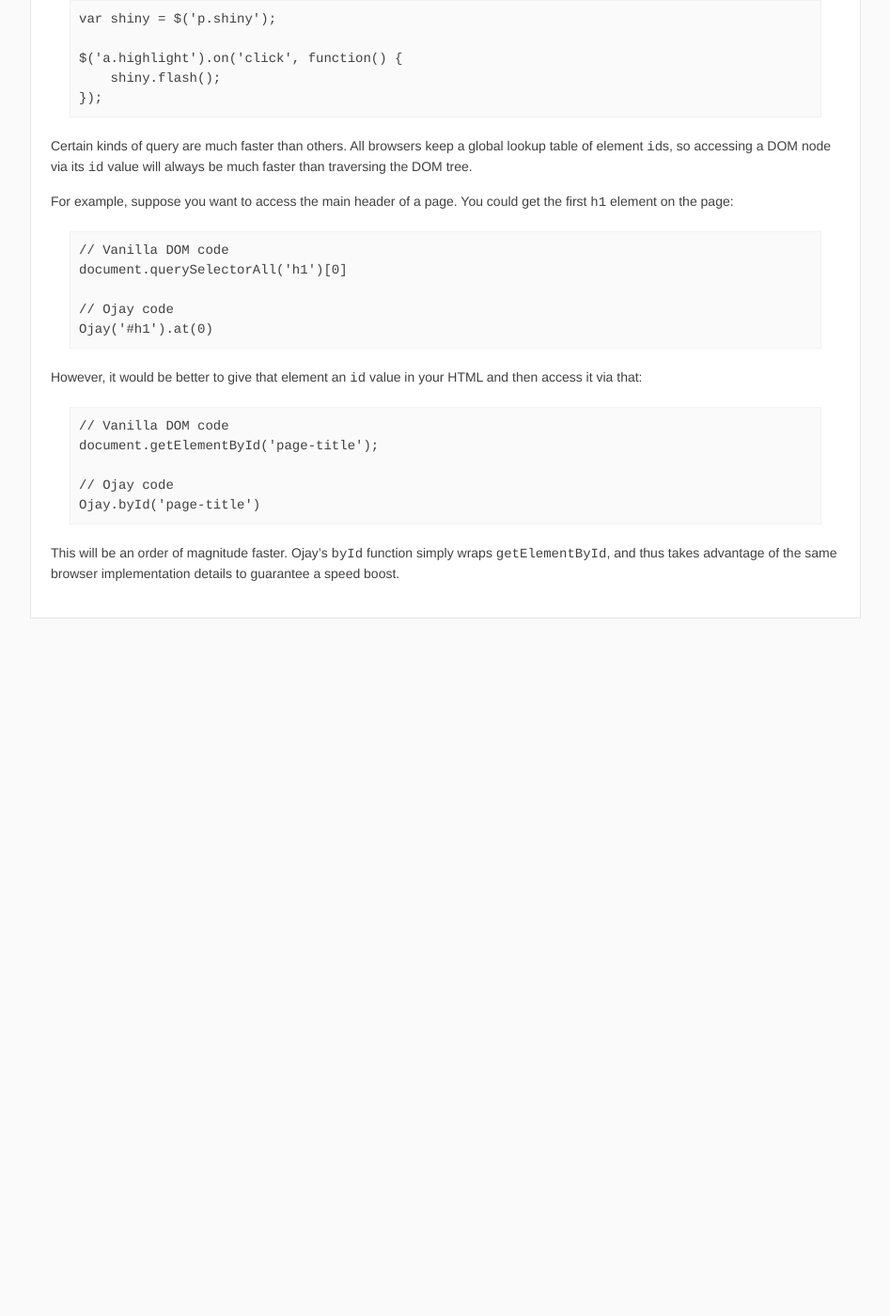
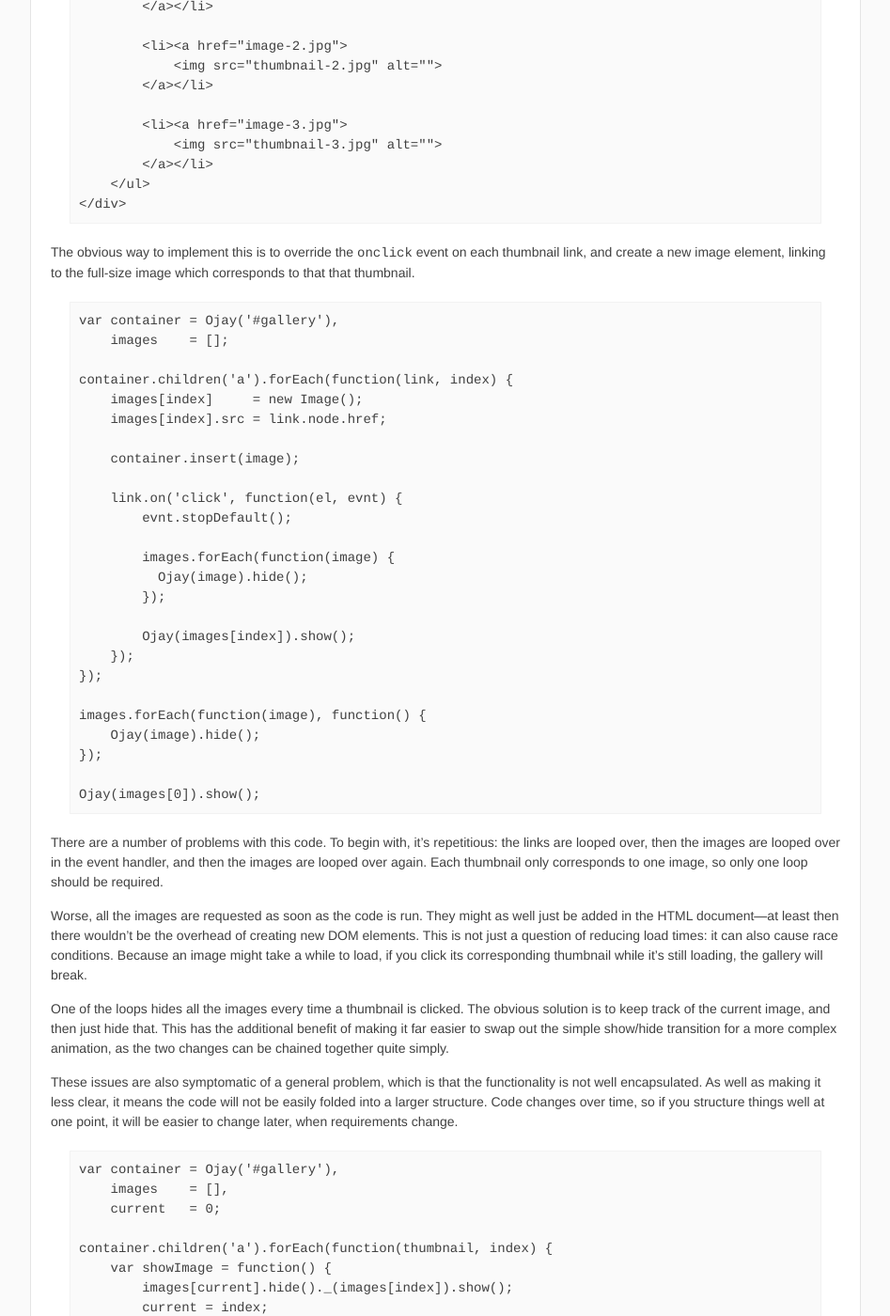
Before and after one commit to othermedia/js-handbook, a Jekyll site: the page built from index.md, in a window 1280 px wide and 1400 px high, scrolled down 2933 px. Shown: the whole window at 94% size, without its empty margins (166-1113 px from the left). Built offline with Jekyll 4.4.1, drawn with Linux system fonts in a browser that asks for light colours; Markdown is read by kramdown in place of the engine named in the settings; before the commit the page ends 3621 px from its top, so only the background shows below that; some of the changed text lies outside the part shown.

Commit message:
Gallery example.

```diff
--- a/index.md
+++ b/index.md
@@ -224,9 +224,118 @@ available.
   [firebug]: http://getfirebug.com/
   [webinsp]: http://trac.webkit.org/wiki/Web%20Inspector
 
-However, certain general principles will always apply. This one is paramount:
+
+#### Lazy loading
+
+Certain general principles will always apply. This one is paramount:
 
 > Don't make it until you need it.
+
+This applies very broadly, but a specific example will make it clearer. Suppose
+you are creating an image gallery from a list of thumbnails, each of which link
+to a larger version:
+
+    <div id="gallery">
+
+        <ul class="thumbnails">
+            <li><a href="image-1.jpg">
+                <img src="thumbnail-1.jpg" alt="">
+            </a></li>
+
+            <li><a href="image-2.jpg">
+                <img src="thumbnail-2.jpg" alt="">
+            </a></li>
+
+            <li><a href="image-3.jpg">
+                <img src="thumbnail-3.jpg" alt="">
+            </a></li>
+        </ul>
+    </div>
+
+The obvious way to implement this is to override the `onclick` event on each
+thumbnail link, and create a new image element, linking to the full-size image
+which corresponds to that that thumbnail.
+
+    var container = Ojay('#gallery'),
+        images    = [];
+
+    container.children('a').forEach(function(link, index) {
+        images[index]     = new Image();
+        images[index].src = link.node.href;
+
+        container.insert(image);
+
+        link.on('click', function(el, evnt) {
+            evnt.stopDefault();
+
+            images.forEach(function(image) {
+              Ojay(image).hide();
+            });
+
+            Ojay(images[index]).show();
+        });
+    });
+
+    images.forEach(function(image), function() {
+        Ojay(image).hide();
+    });
+
+    Ojay(images[0]).show();
+
+There are a number of problems with this code. To begin with, it's repetitious:
+the links are looped over, then the images are looped over in the event
+handler, and then the images are looped over again. Each thumbnail only
+corresponds to one image, so only one loop should be required.
+
+Worse, all the images are requested as soon as the code is run. They might as
+well just be added in the HTML document---at least then there wouldn't be the
+overhead of creating new DOM elements. This is not just a question of reducing
+load times: it can also cause race conditions. Because an image might take a
+while to load, if you click its corresponding thumbnail while it's still
+loading, the gallery will break.
+
+One of the loops hides all the images every time a thumbnail is clicked. The
+obvious solution is to keep track of the current image, and then just hide
+that. This has the additional benefit of making it far easier to swap out the
+simple show/hide transition for a more complex animation, as the two changes
+can be chained together quite simply.
+
+These issues are also symptomatic of a general problem, which is that the
+functionality is not well encapsulated. As well as making it less clear, it
+means the code will not be easily folded into a larger structure. Code changes
+over time, so if you structure things well at one point, it will be easier to
+change later, when requirements change.
+
+    var container = Ojay('#gallery'),
+        images    = [],
+        current   = 0;
+
+    container.children('a').forEach(function(thumbnail, index) {
+        var showImage = function() {
+            images[current].hide()._(images[index]).show();
+            current = index;
+        };
+
+        thumbnail.on('click', function(el, evnt) {
+            evnt.stopDefault();
+
+            if (index == current) return;
+
+            if (images[index]) {
+                showImage();
+            } else {
+                var img       = Ojay(new Image());
+                img.node.src  = thumbnail.node.href;
+                images[index] = img;
+                img.on('load', showImage);
+            }
+        });
+    });
+
+    images[0].show();
+
+
+#### Understand the consequences
 
 Be aware of what your code is doing. You should know when calling a method will
 run a DOM query or make an HTTP request. Closures can be used to improve
```
